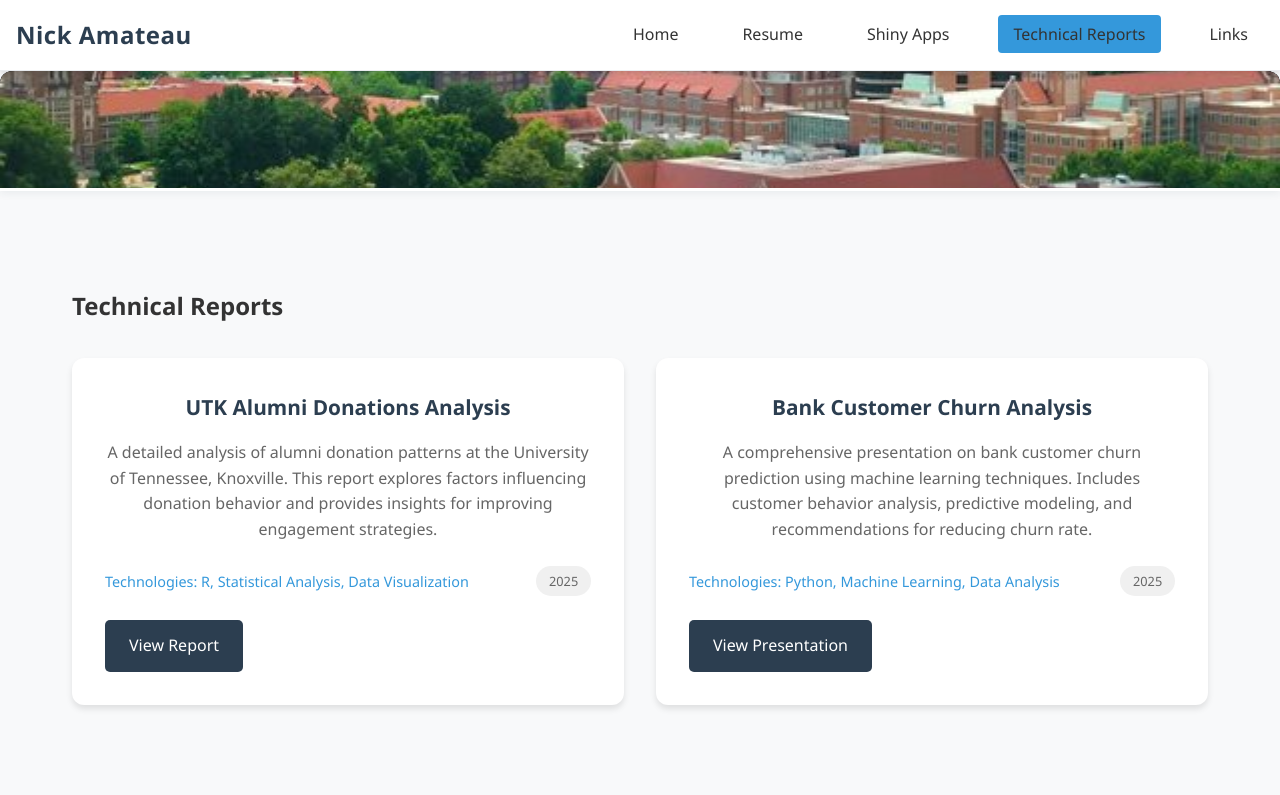
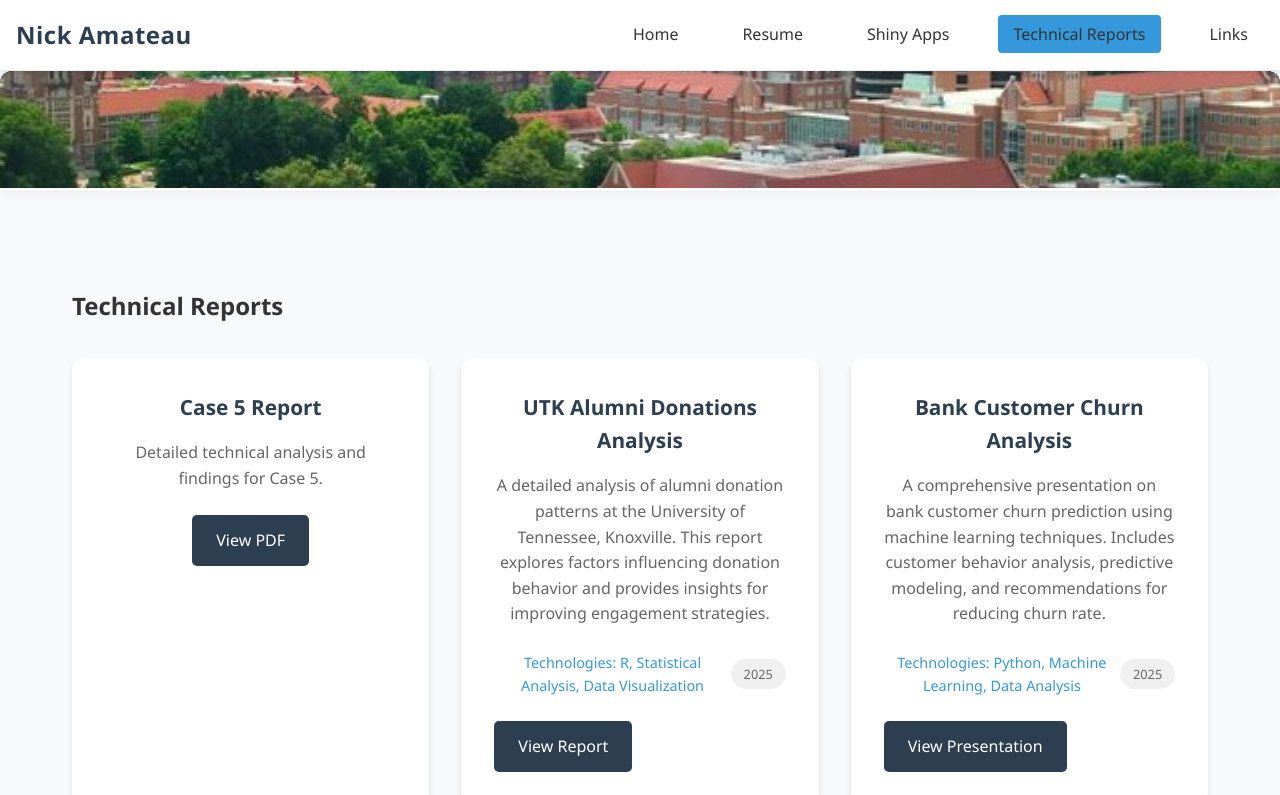
Before and after one commit to nickamateau/personal-website, a plain HTML site: page index.html in a window 1280 px wide. Both pictures are taken after a click on the link "Technical Reports". Shown: the top 795 px of the page. Drawn offline with Linux system fonts and the light colour scheme.

Commit message:
Add Case 5 report to Technical Reports section

```diff
--- a/index.html
+++ b/index.html
@@ -167,6 +167,11 @@
                 <h2>Technical Reports</h2>
                 <div class="reports-grid">
                     <div class="report-card">
+                        <h3>Case 5 Report</h3>
+                        <p>Detailed technical analysis and findings for Case 5.</p>
+                        <a href="Case5-PDF.pdf" class="btn" target="_blank" rel="noopener">View PDF</a>
+                    </div>
+                    <div class="report-card">
                         <h3>UTK Alumni Donations Analysis</h3>
                         <p>A detailed analysis of alumni donation patterns at the University of Tennessee, Knoxville. This report explores factors influencing donation behavior and provides insights for improving engagement strategies.</p>
                         <div class="report-meta">
```
Also changed, not shown: 1 other file.
